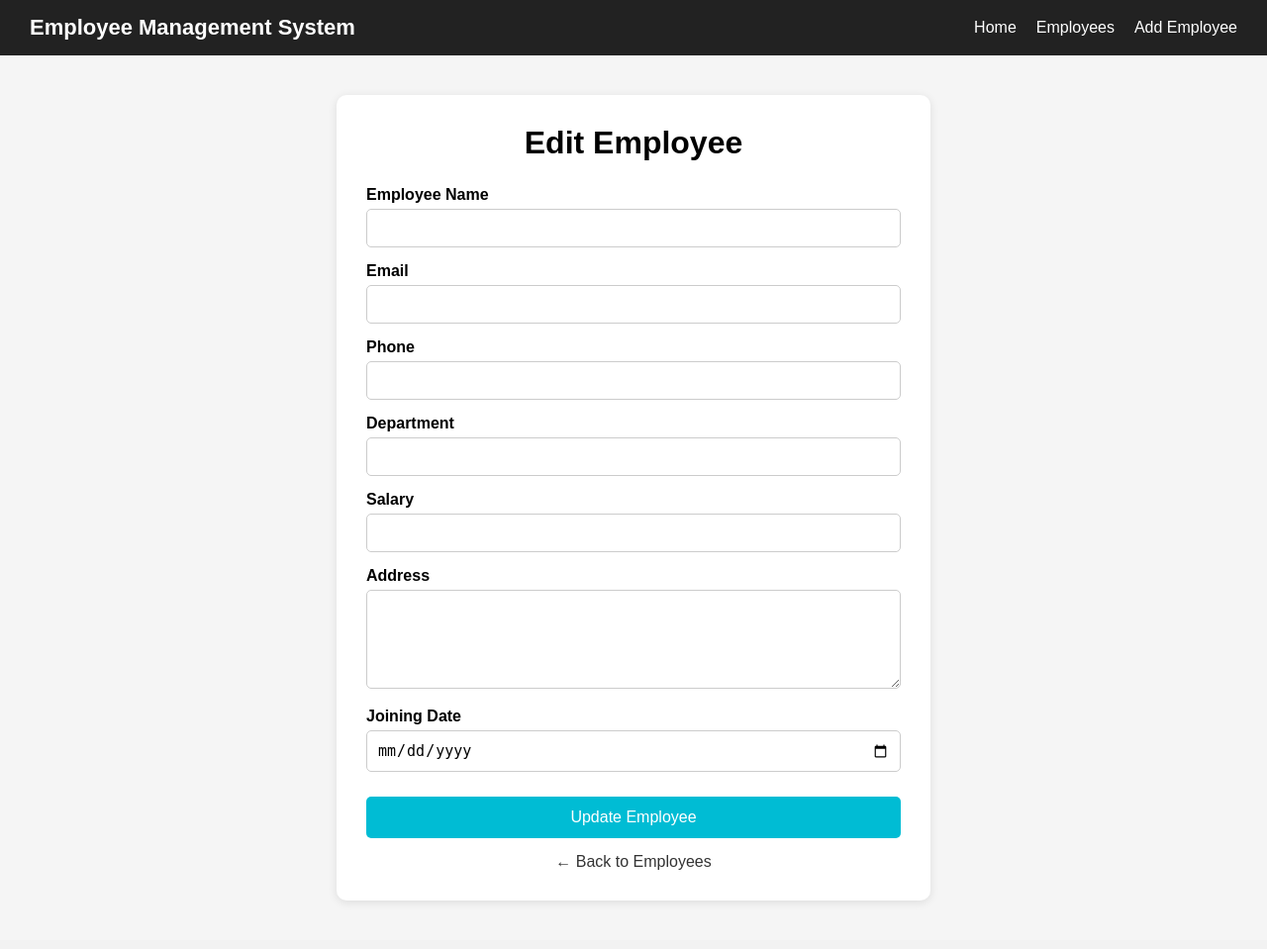
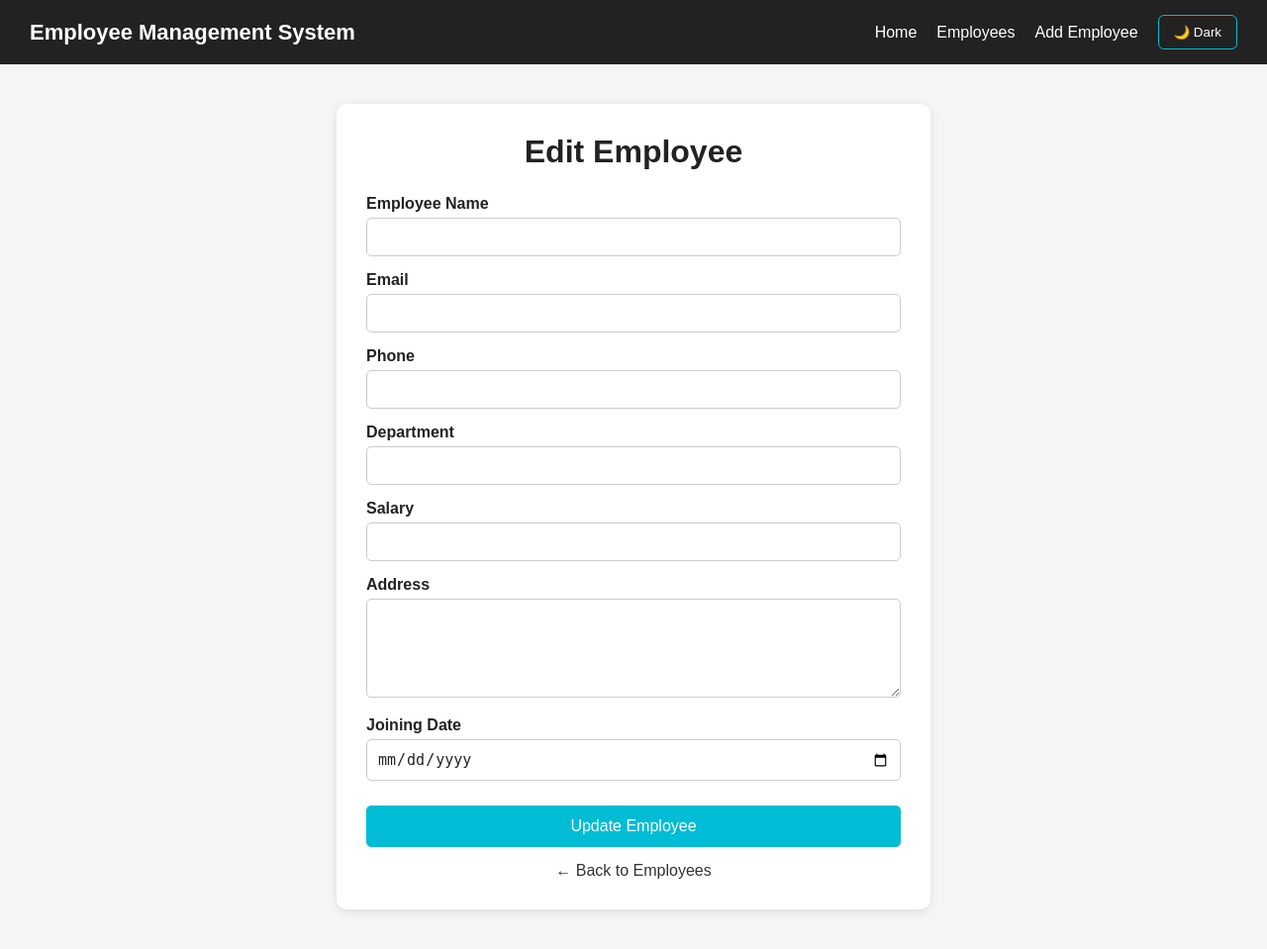
Before and after one commit to jayasri2530/jayasri-project, a Python web app: template templates/edit-employee.html in a window 1280 px wide. Shown: the whole page at 99% size. Before the commit the page ends 911 px from the top, so only its background shows below. Run offline with Jinja, Linux system fonts and the light colour scheme; the template is opened without the code that fills it, so the values that code supplies are empty.

Commit message:
Add dark mode to edit employee

```diff
--- a/templates/edit-employee.html
+++ b/templates/edit-employee.html
@@ -14,55 +14,43 @@
 
         * {
             margin: 0;
-
             padding: 0;
-
             box-sizing: border-box;
         }
 
         body {
             font-family: Arial, sans-serif;
-
             background-color: #f5f5f5;
+            color: #222;
+            transition: 0.3s;
         }
 
         /* ================= NAVBAR ================= */
 
         .navbar {
             background-color: #222;
-
             padding: 15px 30px;
-
             display: flex;
-
             align-items: center;
         }
 
         .logo {
             color: white;
-
             font-size: 22px;
-
             font-weight: bold;
-
             margin-right: auto;
         }
 
         .nav-links {
             display: flex;
-
             align-items: center;
-
             list-style: none;
-
             gap: 20px;
         }
 
         .nav-links a {
             color: white;
-
             text-decoration: none;
-
             font-size: 16px;
         }
 
@@ -70,56 +58,55 @@
             color: #00bcd4;
         }
 
+        /* ================= THEME BUTTON ================= */
+
+        .theme-btn {
+            padding: 9px 15px;
+            border-radius: 6px;
+            border: 1px solid #00bcd4;
+            background: transparent;
+            color: white;
+            cursor: pointer;
+        }
+
         /* ================= FORM ================= */
 
         .container {
             width: 600px;
-
             max-width: 90%;
-
             margin: 40px auto;
-
             background-color: white;
-
             padding: 30px;
-
             border-radius: 10px;
-
             box-shadow: 0 2px 10px rgba(0,0,0,0.1);
+            transition: 0.3s;
         }
 
         h1 {
             text-align: center;
-
             margin-bottom: 25px;
         }
 
         label {
             display: block;
-
             margin-top: 15px;
-
             margin-bottom: 5px;
-
             font-weight: bold;
         }
 
         input,
         textarea {
             width: 100%;
-
             padding: 10px;
-
             border: 1px solid #ccc;
-
             border-radius: 5px;
-
             font-size: 15px;
+            background-color: white;
+            color: #222;
         }
 
         textarea {
             height: 100px;
-
             resize: vertical;
         }
 
@@ -196,9 +200,18 @@
             </li>
 
             <li>
-                <a href="/add-employe">
+                <a href="/add-employee">
                     Add Employee
                 </a>
+            </li>
+
+            <li>
+                <button
+                    class="theme-btn"
+                    id="themeButton"
+                    onclick="toggleTheme()">
+                    🌙 Dark
+                </button>
             </li>
 
         </ul>
@@ -315,6 +328,56 @@
     </div>
 
 
+    <!-- ================= THEME SCRIPT ================= -->
+
+    <script>
+
+        function updateThemeButton() {
+
+            const button =
+                document.getElementById("themeButton");
+
+            if (document.body.classList.contains("dark-mode")) {
+
+                button.innerHTML = "☀️ Light";
+
+            } else {
+
+                button.innerHTML = "🌙 Dark";
+
+            }
+        }
+
+
+        function toggleTheme() {
+
+            document.body.classList.toggle("dark-mode");
+
+            if (document.body.classList.contains("dark-mode")) {
+
+                localStorage.setItem("theme", "dark");
+
+            } else {
+
+                localStorage.setItem("theme", "light");
+
+            }
+
+            updateThemeButton();
+        }
+
+
+        if (localStorage.getItem("theme") === "dark") {
+
+            document.body.classList.add("dark-mode");
+
+        }
+
+        updateThemeButton();
+
+    </script>
+
+
 </body>
 
 </html>
```
Also changed, not shown: other parts of templates/edit-employee.html (+34 -17 lines).
